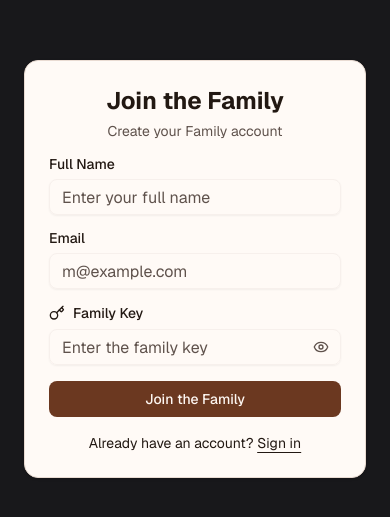
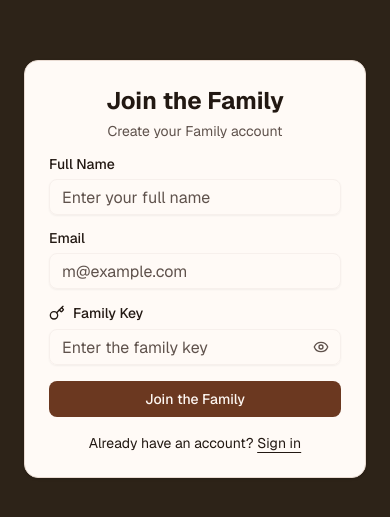
Before and after one commit to JUICEWRLD998/omoyele-descendants, a Next.js app: page /signup in a window 390 px wide. Shown: the part 153-670 px from the top of the page. Built offline with nearby package versions, Linux system fonts and the light colour scheme; no server answers.

Commit message:
backround color

```diff
--- a/app/login/page.tsx
+++ b/app/login/page.tsx
@@ -2,7 +2,7 @@ import { LoginForm } from "@/components/login-form"
 
 export default function LoginPage() {
   return (
-    <div className="flex min-h-svh items-center justify-center bg-zinc-900 p-6 md:p-10">
+    <div className="flex min-h-svh items-center justify-center bg-[#2D2318] p-6 md:p-10">
       <div className="w-full max-w-sm md:max-w-3xl">
         <LoginForm />
       </div>
--- a/app/signup/page.tsx
+++ b/app/signup/page.tsx
@@ -2,7 +2,7 @@ import { SignupForm } from "@/components/signup-form"
 
 export default function SignupPage() {
   return (
-    <div className="flex min-h-svh items-center justify-center bg-zinc-900 p-6 md:p-10">
+    <div className="flex min-h-svh items-center justify-center bg-[#2D2318] p-6 md:p-10">
       <div className="w-full max-w-sm md:max-w-3xl">
         <SignupForm />
       </div>
```
